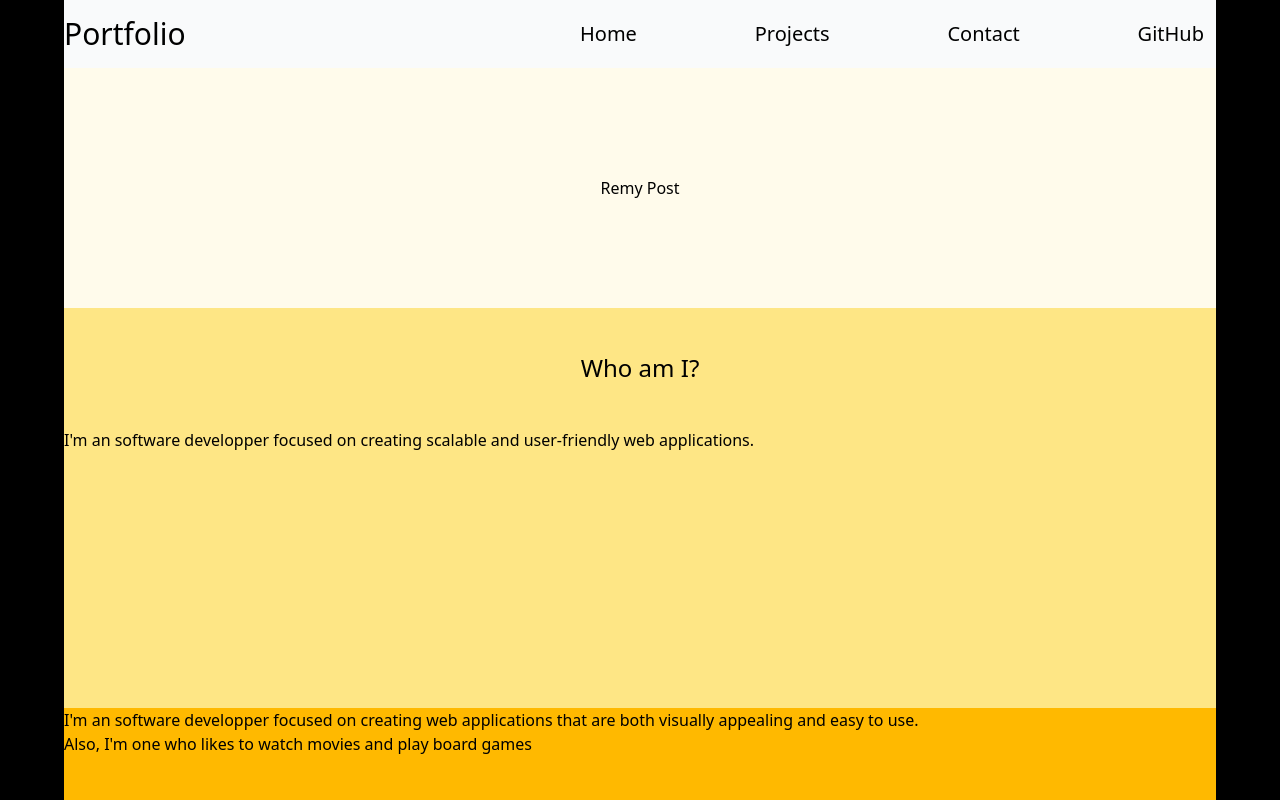
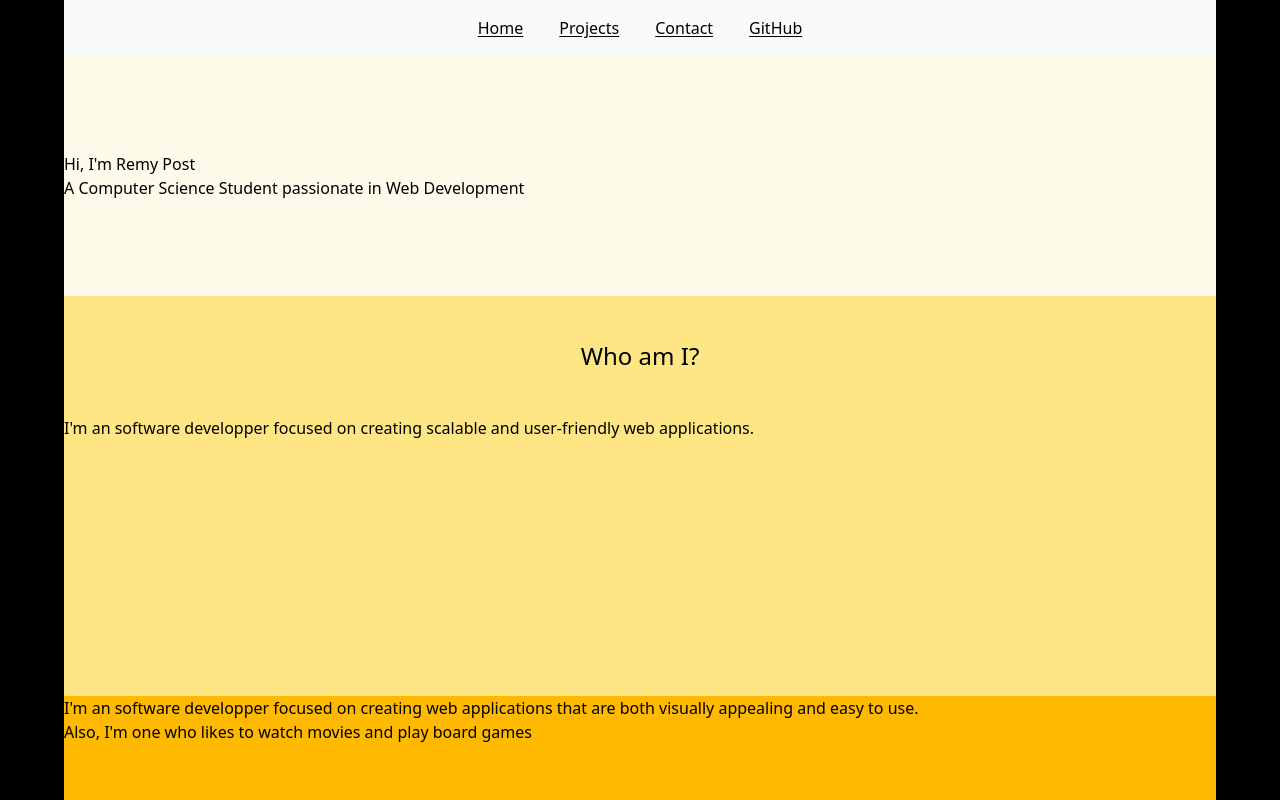
Before and after one commit to Remy-Post/portfolio, a React (Vite) app in the folder portfolio-project/: page / in a window 1280 px wide. Shown: the top 800 px of the page. Built offline with nearby package versions, Linux system fonts and the light colour scheme.

Commit message:
UI improvements

```diff
--- a/portfolio-project/src/App.jsx
+++ b/portfolio-project/src/App.jsx
@@ -5,10 +5,9 @@ function App() {
   return (
     <>
         <div className="w-[90%] mx-auto border-amber-50 bg-white">
-            <header className="flex justify-between h-[10%] py-4 grid-rows-1 bg-gray-50 items-center">
-                <h1 className="text-3xl">Portfolio</h1>
-                <nav className="-bg-linear-150 ml-10">
-                     <menu className=" w-[50vw] text-xl flex justify-between mx-1">
+            <header className="flex justify-between h-[10%] py-4 bg-gray-50 items-center">
+                <nav className="mx-auto">
+                     <menu className="flex justify-between gap-5">
                          <NavItem to="/" >Home</NavItem>
                          <NavItem to="/projects">Projects</NavItem>
                          <NavItem to="/contacts">Contact</NavItem>
@@ -32,7 +31,7 @@ export default App
 function NavItem ({children, to}){
     return (
          <li className="cursor-pointer">
-             {to ? <Link to={to} className="p-2 hover:bg-gray-500 hover:underline rounded-lg">{children}</Link> : children}
+             {to ? <Link to={to} className="p-2 hover:bg-gray-500 hover:underline rounded-lg underline underline-offset-2">{children}</Link> : children}
          </li>
     )
 }
--- a/portfolio-project/src/Index.jsx
+++ b/portfolio-project/src/Index.jsx
@@ -2,7 +2,12 @@ export default function Index(){
     return(
         <>
           {/* Header */}
-          <h1 className="w-full h-[30vh] bg-amber-50 flex justify-center items-center">Remy Post</h1>
+          <div className="w-full h-[30vh] bg-amber-50 grid grid-cols-[40%_60%]">
+            <div className="flex flex-col justify-center">
+                <h1 className="">Hi, I'm Remy Post</h1>
+                <h3 className="">A Computer Science Student passionate in Web Development</h3>
+            </div>
+          </div>
 
            <div className="w-full h-[50vh] bg-amber-200 grid grid-rows-[30%_70%]">
                <h3 className="text-2xl text-center self-center">
```
